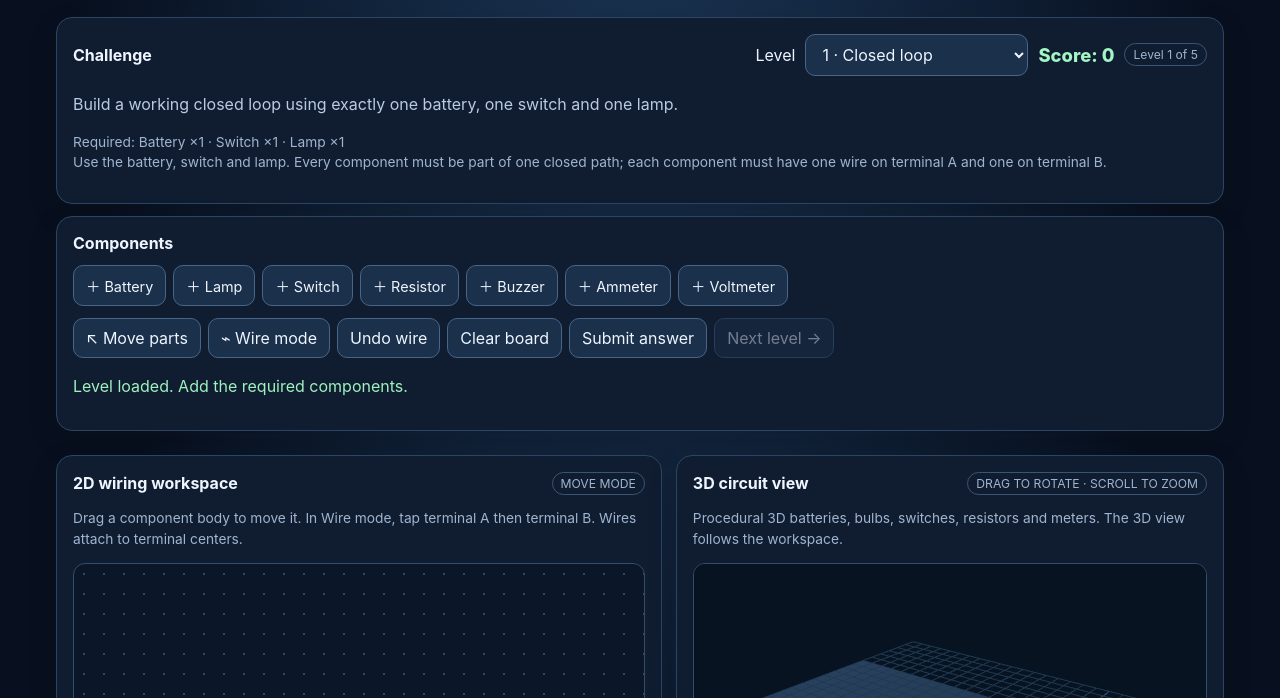
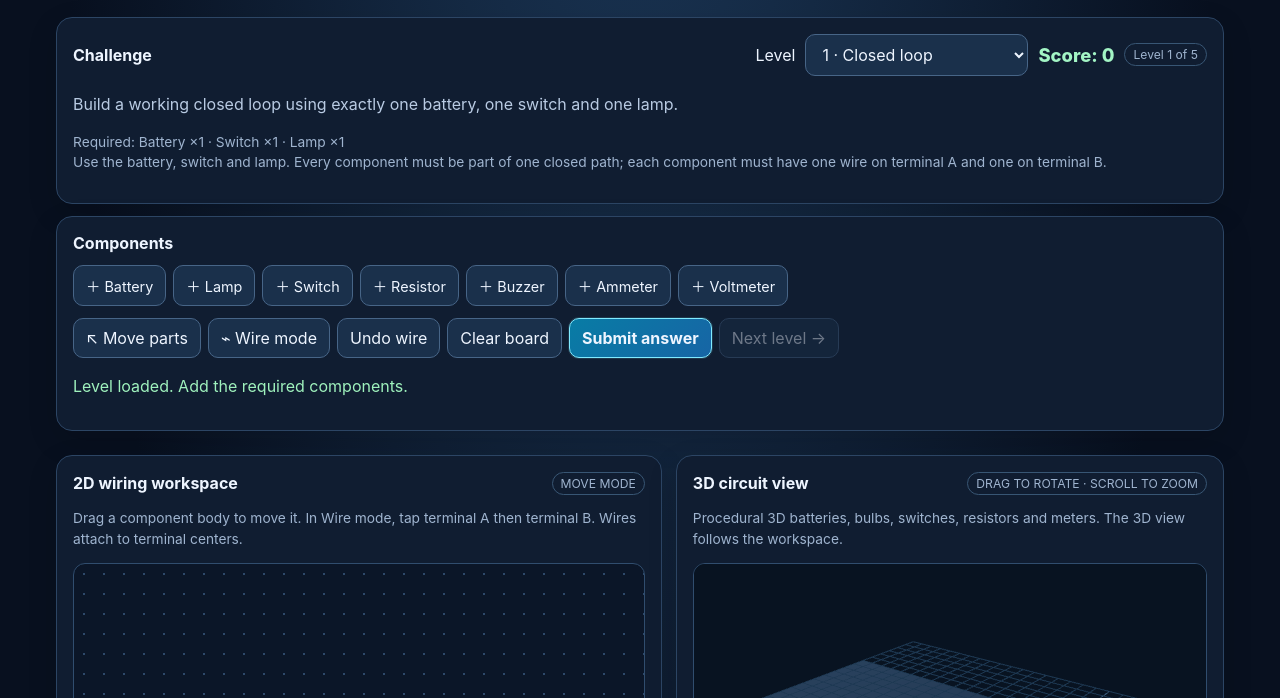
Before and after one commit to dhruvkpujara/three-js-academy, a website built with Vite: page circuit-challenge/index.html in a window 1280 px wide. Shown: the part 102-800 px from the top of the page. Built offline with nearby package versions, Linux system fonts and the light colour scheme; animation ran at ten frames a second.

Commit message:
Style submit answer action and challenge instructions

```diff
--- a/circuit-challenge/styles/main.css
+++ b/circuit-challenge/styles/main.css
@@ -38,3 +38,9 @@ button:disabled{opacity:.45;cursor:not-allowed}
 .pill{display:inline-block;padding:3px 8px;border:1px solid #385674;border-radius:99px;color:#9fb4cf;font-size:.76rem}
 @media(max-width:800px){main{padding:16px 10px 32px}.layout{grid-template-columns:1fr}.panel{padding:12px}#board{height:430px;min-height:430px}#threeView{height:350px;min-height:300px}}
 @media(max-width:390px){.part{width:94px}.terminal{width:21px;height:21px}#board{height:460px;min-height:460px}}
+
+/* Primary action for submitting a completed answer. */
+button.primary{background:linear-gradient(135deg,#087ca5,#1765a5);border-color:#80eaff;font-weight:750;box-shadow:0 0 0 1px #80eaff22}
+button.primary:hover{background:linear-gradient(135deg,#0b91bd,#2078bd)}
+button:disabled{opacity:.42;cursor:not-allowed;box-shadow:none}
+#info{white-space:pre-line}
```
